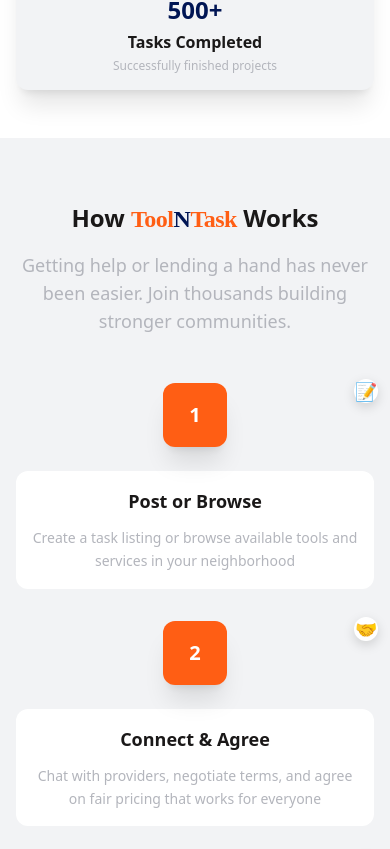
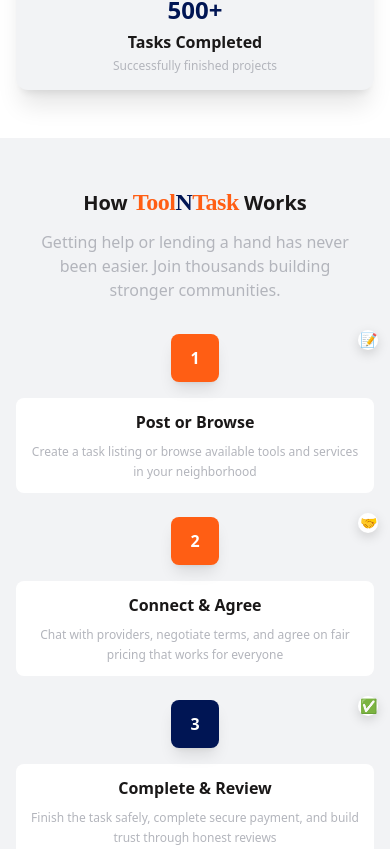
Before and after one commit to SeneshFitzroy/ToolnTask, a Next.js app: page / in a window 390 px wide. Shown: the part 4395-5244 px from the top of the page. Built offline with nearby package versions, Linux system fonts and the light colour scheme; a web font is replaced by a local one.

Commit message:
feat: Enhanced pages/Home.tsx,  - Detailed changes: diff --git a/pages/Home.tsx b/pages/Home.tsx index... at 01:58 PM +0530, July 03, 2025

```diff
--- a/pages/Home.tsx
+++ b/pages/Home.tsx
@@ -420,20 +420,20 @@ export default function Home() {
       </div>
 
       {/* How It Works Section */}
-      <div className="py-16 sm:py-20" style={{ backgroundColor: theme === 'dark' ? '#0C0F16' : '#F2F3F5' }}>
+      <div className="py-12 sm:py-16 md:py-20" style={{ backgroundColor: theme === 'dark' ? '#0C0F16' : '#F2F3F5' }}>
         <div className="max-w-7xl mx-auto px-4 sm:px-6 lg:px-8">
-          <div className="text-center mb-12 sm:mb-16">
-            <h2 className="text-2xl sm:text-3xl lg:text-4xl font-bold mb-4 sm:mb-6" style={{ color: theme === 'dark' ? '#FFFFFF' : '#1A1818' }}>
+          <div className="text-center mb-8 sm:mb-12 md:mb-16">
+            <h2 className="text-xl sm:text-2xl md:text-3xl lg:text-4xl font-bold mb-3 sm:mb-4 md:mb-6" style={{ color: theme === 'dark' ? '#FFFFFF' : '#1A1818' }}>
               How{' '}
               <Logo size="xl" showUnderline={true} className="inline" />
               {' '}Works
             </h2>
-            <p className="text-lg sm:text-xl max-w-3xl mx-auto" style={{ color: theme === 'dark' ? '#B3B5BC' : '#B3B5BC' }}>
+            <p className="text-base sm:text-lg md:text-xl max-w-3xl mx-auto px-4 sm:px-0" style={{ color: theme === 'dark' ? '#B3B5BC' : '#B3B5BC' }}>
               Getting help or lending a hand has never been easier. Join thousands building stronger communities.
             </p>
           </div>
 
-          <div className="grid grid-cols-1 sm:grid-cols-3 gap-8 lg:gap-12">
+          <div className="grid grid-cols-1 sm:grid-cols-3 gap-6 sm:gap-8 lg:gap-12">
             {[
               {
                 step: '1',
@@ -458,27 +458,27 @@ export default function Home() {
               }
             ].map((step, index) => (
               <div key={index} className="text-center relative group">
-                <div className="relative mb-6 sm:mb-8">
+                <div className="relative mb-4 sm:mb-6 md:mb-8">
                   <div
-                    className="w-16 h-16 sm:w-20 sm:h-20 rounded-xl sm:rounded-2xl flex items-center justify-center text-xl sm:text-2xl font-bold text-white mx-auto shadow-xl transform group-hover:scale-110 group-hover:rotate-6 transition-all duration-500"
+                    className="w-12 h-12 sm:w-16 sm:h-16 md:w-20 md:h-20 rounded-lg sm:rounded-xl md:rounded-2xl flex items-center justify-center text-base sm:text-xl md:text-2xl font-bold text-white mx-auto shadow-lg sm:shadow-xl transform group-hover:scale-110 group-hover:rotate-6 transition-all duration-500"
                     style={{ backgroundColor: step.color }}
                   >
                     {step.step}
                   </div>
-                  <div className="absolute -top-1 -right-1 sm:-top-2 sm:-right-2 w-6 h-6 sm:w-8 sm:h-8 rounded-full flex items-center justify-center transform group-hover:scale-125 transition-all duration-300" style={{ backgroundColor: theme === 'dark' ? '#1A1818' : '#FFFFFF', boxShadow: '0 4px 12px rgba(0,0,0,0.15)' }}>
-                    <span className="text-lg sm:text-xl">{step.icon}</span>
+                  <div className="absolute -top-1 -right-1 sm:-top-2 sm:-right-2 w-5 h-5 sm:w-6 sm:h-6 md:w-8 md:h-8 rounded-full flex items-center justify-center transform group-hover:scale-125 transition-all duration-300" style={{ backgroundColor: theme === 'dark' ? '#1A1818' : '#FFFFFF', boxShadow: '0 4px 12px rgba(0,0,0,0.15)' }}>
+                    <span className="text-sm sm:text-base md:text-lg lg:text-xl">{step.icon}</span>
                   </div>
                 </div>
 
-                <div className="p-4 sm:p-6 rounded-xl sm:rounded-2xl transition-all duration-300 group-hover:shadow-xl" style={{ backgroundColor: theme === 'dark' ? '#1A1818' : '#FFFFFF' }}>
-                  <h3 className="text-lg sm:text-xl font-bold mb-3 sm:mb-4 group-hover:scale-105 transition-transform duration-300" style={{ color: theme === 'dark' ? '#FFFFFF' : '#1A1818' }}>{step.title}</h3>
-                  <p className="text-sm sm:text-base leading-relaxed" style={{ color: theme === 'dark' ? '#B3B5BC' : '#B3B5BC' }}>{step.desc}</p>
+                <div className="p-3 sm:p-4 md:p-6 rounded-lg sm:rounded-xl md:rounded-2xl transition-all duration-300 group-hover:shadow-lg sm:group-hover:shadow-xl" style={{ backgroundColor: theme === 'dark' ? '#1A1818' : '#FFFFFF' }}>
+                  <h3 className="text-base sm:text-lg md:text-xl font-bold mb-2 sm:mb-3 md:mb-4 group-hover:scale-105 transition-transform duration-300" style={{ color: theme === 'dark' ? '#FFFFFF' : '#1A1818' }}>{step.title}</h3>
+                  <p className="text-xs sm:text-sm md:text-base leading-relaxed" style={{ color: theme === 'dark' ? '#B3B5BC' : '#B3B5BC' }}>{step.desc}</p>
                 </div>
 
                 {index < 2 && (
-                  <div className="hidden sm:block absolute top-8 sm:top-10 left-1/2 w-full h-1 transform translate-x-8 z-10">
+                  <div className="hidden sm:block absolute top-6 sm:top-8 md:top-10 left-1/2 w-full h-1 transform translate-x-4 sm:translate-x-8 z-10">
                     <div
-                      className="w-16 sm:w-20 h-1 rounded-full relative overflow-hidden"
+                      className="w-12 sm:w-16 md:w-20 h-1 rounded-full relative overflow-hidden"
                       style={{ backgroundColor: theme === 'dark' ? '#333333' : '#F2F3F5' }}
                     >
                       <div
```
